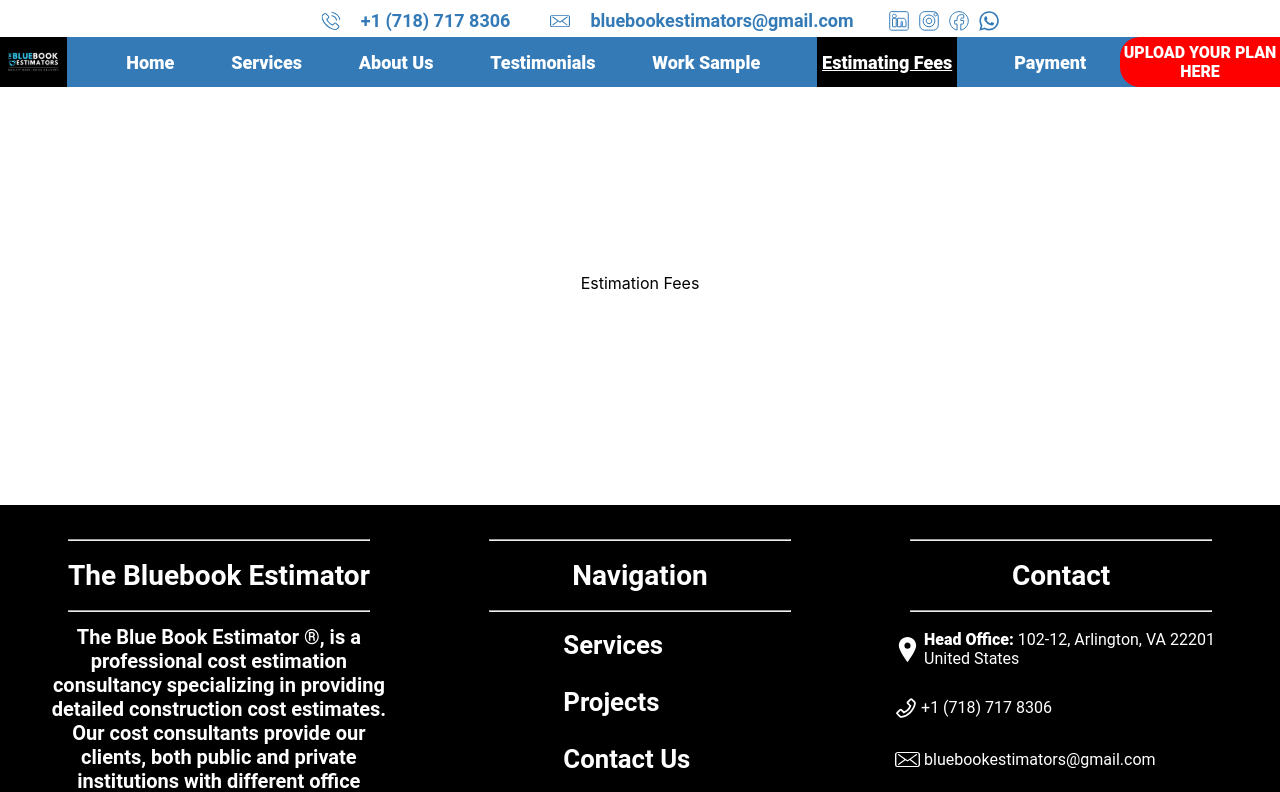
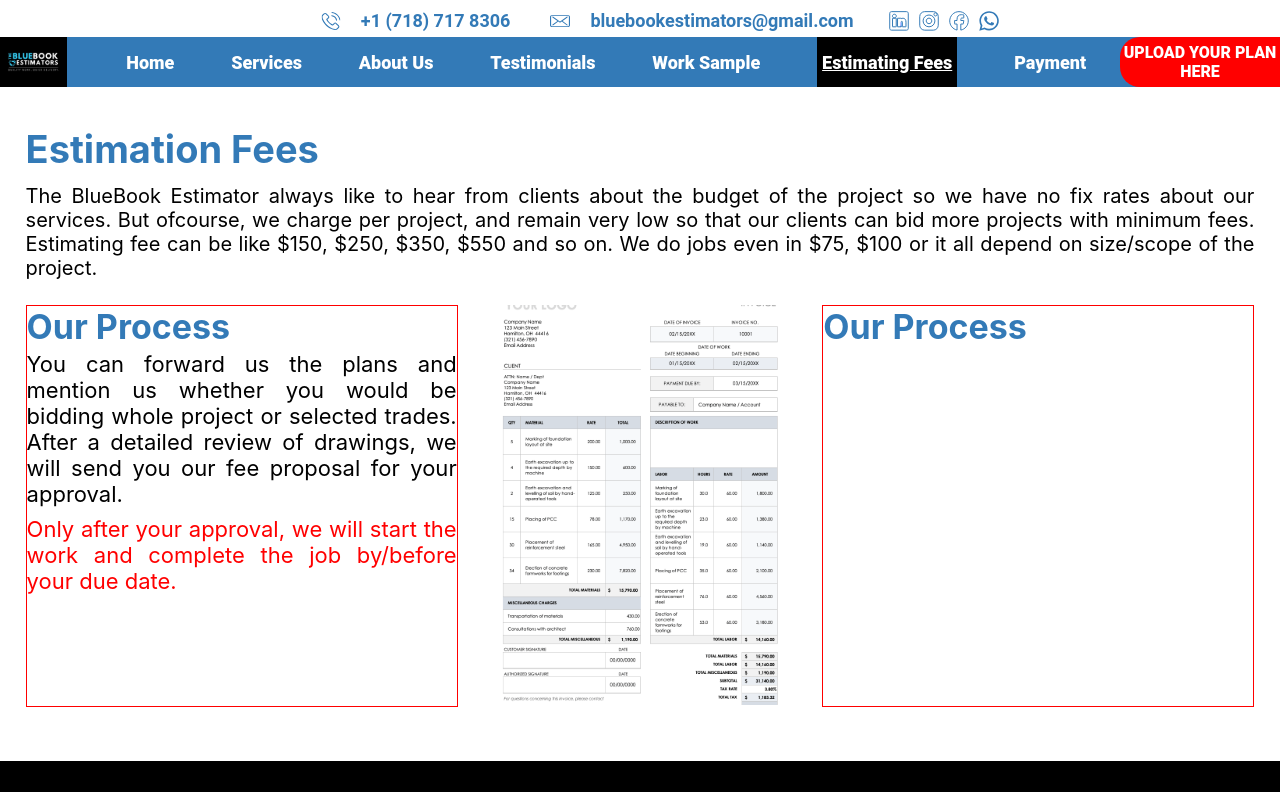
Before and after one commit to SaraKhurshid28/BlueBook, a React (Create React App) app: page /fee in a window 1280 px wide. Shown: the top 792 px of the page. Built offline with nearby package versions, Linux system fonts and the light colour scheme.

Commit message:
add new files

```diff
--- a/src/Assests/Constant.js
+++ b/src/Assests/Constant.js
@@ -44,7 +44,7 @@ import servicesImg17 from "../Assests/ServicesImages/ServiceImage18.svg";
 import servicesImg18 from "../Assests/ServicesImages/ServiceImage17.svg";
 import servicesImg19 from "../Assests/ServicesImages/ServiceImage19.svg";
 import servicesImg20 from "../Assests/ServicesImages/ServiceImage20.svg";
-
+import fee from "./fee.svg";
 import tick from "./tickWithRound.svg";
 
 export const Images = {
@@ -95,4 +95,5 @@ export const Images = {
   servicesImg19,
   servicesImg20,
   tick,
+  fee,
 };
--- a/src/Components/CommonComponents/BlueContactBanner/BlueContactBanner.css
+++ b/src/Components/CommonComponents/BlueContactBanner/BlueContactBanner.css
@@ -35,7 +35,7 @@
 .bannerTwoLineTextMainContainer{
     display: flex;
     align-items: center;
-    padding: 1%;
+    /* padding: 1%; */
     flex-direction: column;
     color: red;
 }
@@ -152,9 +152,9 @@
         font-size: 16px;
     }
 
-    .bannerTwoLineTextMainContainer{
+    /* .bannerTwoLineTextMainContainer{
         padding: 2%;
-    }
+    } */
 
     .bannerTwoLineButtonStyle{
         width: 20%;
@@ -190,9 +190,9 @@
         width: 35%;
     }
 
-    .bannerTwoLineTextMainContainer{
+    /* .bannerTwoLineTextMainContainer{
         padding: 3%;
-    }
+    } */
 
     .bannerTwoLineTextStyle{
         font-size: 16px;
@@ -235,9 +235,9 @@
     font-size: 10px;
 }
 
-.bannerTwoLineTextMainContainer{
+/* .bannerTwoLineTextMainContainer{
     padding: 3%;
-}
+} */
 
 .bannerTwoLineButtonStyle{
     width: 30%;
--- a/src/Components/EstimationFees/EstimationFees.css
+++ b/src/Components/EstimationFees/EstimationFees.css
@@ -0,0 +1,46 @@
+.feeMainContainer{
+    padding: 3% 2% 2% 2%;
+    font-size: 20px;
+    text-align: justify;
+}
+
+.feeHeading{
+    color: #337ab7;
+    font-size: 38px;
+    margin-bottom: 1%;
+}
+
+.feeDetailContainer{
+    display: flex;
+    justify-content: space-between;
+    margin-top: 2%;
+}
+
+.feeDetailEachContainer
+{
+    width: 35%;
+    height: 400px;
+    border: 1px solid red;
+}
+
+.feeDetailImage{
+    width: 100%;
+    border-radius: 8px;
+    height: 400px;
+}
+
+.feeSubHeading{
+    color: #337ab7;
+    font-size: 34px;
+    margin-bottom: 1%;
+}
+
+.feeText{
+    font-size: 22px;
+    margin-bottom: 2%;
+}
+
+.feeSubText{
+    font-size: 22px;
+    color: red;
+}
--- a/src/Components/EstimationFees/EstimationFees.jsx
+++ b/src/Components/EstimationFees/EstimationFees.jsx
@@ -1,10 +1,40 @@
+import { Images } from "../../Assests/Constant";
 import { BlueFooter } from "../CommonComponents";
 import "./EstimationFees.css";
 const EstimationFees = () => {
   return (
     <>
-      <div className="appJustifyAlignCenterItem" style={{ height: "49vh" }}>
-        Estimation Fees
+      <div className="feeMainContainer">
+        <h1 className="feeHeading">Estimation Fees</h1>
+        <p>
+          The BlueBook Estimator always like to hear from clients about the
+          budget of the project so we have no fix rates about our services. But
+          ofcourse, we charge per project, and remain very low so that our
+          clients can bid more projects with minimum fees. Estimating fee can be
+          like $150, $250, $350, $550 and so on. We do jobs even in $75, $100 or
+          it all depend on size/scope of the project.
+        </p>
+
+        <div className="feeDetailContainer">
+          <div className="feeDetailEachContainer">
+            <h2 className="feeSubHeading">Our Process</h2>
+            <p className="feeText">
+              You can forward us the plans and mention us whether you would be
+              bidding whole project or selected trades. After a detailed review
+              of drawings, we will send you our fee proposal for your approval.
+            </p>
+            <p className="feeSubText">
+              Only after your approval, we will start the work and complete the
+              job by/before your due date.
+            </p>
+          </div>
+          <div>
+            <img src={Images.fee} className="feeDetailImage" />
+          </div>
+          <div className="feeDetailEachContainer">
+            <h2 className="feeSubHeading">Our Process</h2>
+          </div>
+        </div>
       </div>
       <BlueFooter />
     </>
--- a/src/Components/Home/Home.jsx
+++ b/src/Components/Home/Home.jsx
@@ -14,7 +14,7 @@ const Home = () => {
           oneLineText={
             "WE ARE A GLOBAL NETWORK OF CONSTRUCTION COST EXPERTS. Let's Work Together"
           }
-          buttonText={"Work Sample"}
+          buttonText={"upload"}
           oneLineTextColor={"#FFFF00"}
           oneLineTextIsUpper={true}
         />
```
Also changed, not shown: src/Assests/fee.svg (added).
